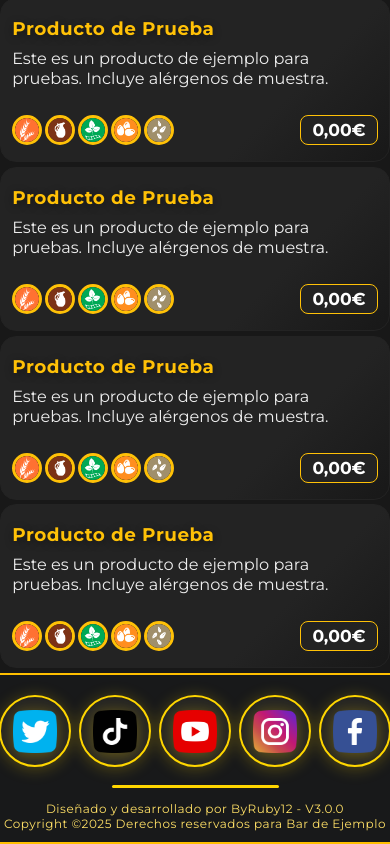
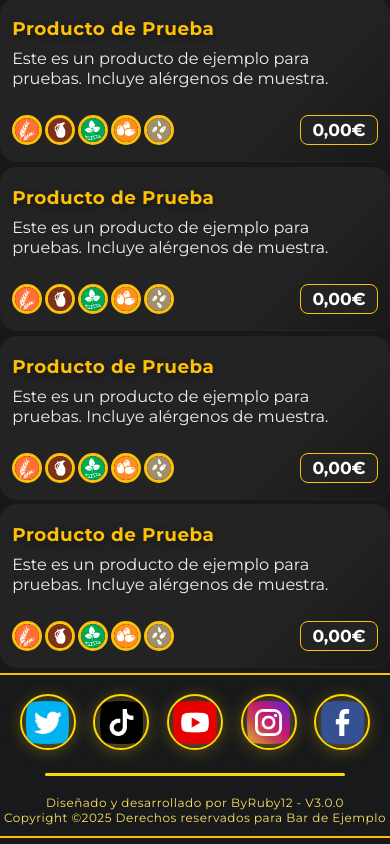
Before and after one commit to ByRuby12/CartaWebVersiones, a plain HTML site: page V3-Alergenos/index.html in a window 390 px wide. Shown: the part 387-1231 px from the top of the page. Drawn offline with Linux system fonts and the light colour scheme; a web font is replaced by a local one.

Commit message:
Update style.css

```diff
--- a/V3-Alergenos/estilos/style.css
+++ b/V3-Alergenos/estilos/style.css
@@ -590,7 +590,7 @@ header {
   gap: 0.3rem;
   padding: 0.2rem 0.2rem 0.1rem 0.2rem;
 }
-@media (max-width: 600px) {
+@media (max-width: 900px) {
   .sticky-header {
     min-height: 44px;
     padding: 0.08rem 0 0.08rem 0;
@@ -682,7 +682,7 @@ header {
 }
 
 /* Responsive */
-@media (max-width: 600px) {
+@media (max-width: 900px) {
   .contacto-section.contacto-simple {
     max-width: 99vw;
     padding: 1rem 0.1rem 1rem 0.1rem;
@@ -878,7 +878,7 @@ header {
   color: var(--color-contact-btn-contactar-hover-text);
   box-shadow: 0 4px 18px var(--color-contact-btn-contactar-hover-shadow);
 }
-@media (max-width: 600px) {
+@media (max-width: 900px) {
   .btn-contactar {
     font-size: 1.01rem;
     padding: 0.6rem 1.2rem;
@@ -908,7 +908,7 @@ header {
   border: 1.5px solid var(--color-btn-reseña-hover-border);
   box-shadow: 0 4px 18px var(--color-btn-reseña-hover-shadow);
 }
-@media (max-width: 600px) {
+@media (max-width: 900px) {
   .btn-reseña-google {
     font-size: 1.01rem;
     padding: 0.6rem 1.2rem;
@@ -937,7 +937,7 @@ body, html {
     overflow-x: auto !important;
   }
 }
-@media (max-width: 600px) {
+@media (max-width: 900px) {
   .nav-scroll-wrapper {
     scrollbar-width: none !important;
   }
@@ -1069,37 +1069,10 @@ body, html {
     gap: 1.1rem;
   }
   .footer-social-link {
-    width: 3.2rem;
-    height: 3.2rem;
-    min-width: 3.2rem;
-    min-height: 3.2rem;
-  }
-  .footer-social-icon {
-    width: 1.7rem;
-    height: 1.7rem;
-  }
-  .footer-divider {
-    width: 90vw;
-    max-width: 220px;
-    margin: 0.7rem auto 0.7rem auto;
-  }
-}
-@media (max-width: 600px) {
-  .footer-main {
-   padding: 5px 0px 0px 0px;
-  }
-  .footer-social-row {
-    gap: 0.7rem;
-    padding: 15px 0 0.2rem 0;
-  }
-  .footer-social-icons {
-    gap: 0.5rem;
-  }
-  .footer-social-link {
-    width: 4.5rem;
-    height: 4.5rem;
-    min-width: 4.5rem;
-    min-height: 4.5rem;
+    width: 3.5rem;
+    height: 3.5rem;
+    min-width: 3.5rem;
+    min-height: 3.5rem;
     border-width: 2px;
   }
   .footer-social-icon {
@@ -1107,9 +1080,34 @@ body, html {
     height: 2.7rem;
   }
   .footer-divider {
-    width: 98vw;
-    max-width: 167px;
-    margin: 15px auto 0.3rem auto;
+    width: 90vw;
+    max-width: 300px;
+    margin: 0.7rem auto 0.7rem auto;
+  }
+  .footer-derechos {
+    font-size: 12px;
+  }
+}
+@media (max-width: 600px) {
+  .footer-social-row {
+    gap: 1.2rem;
+    padding: 1.2rem 0 0.7rem 0;
+  }
+  .footer-social-link {
+    width: 3.5rem;
+    height: 3.5rem;
+    min-width: 3.5rem;
+    min-height: 3.5rem;
+    border-width: 2px;
+  }
+  .footer-social-icon {
+    width: 2.7rem;
+    height: 2.7rem;
+  }
+  .footer-divider {
+    width: 90vw;
+    max-width: 300px;
+    margin: 0.7rem auto 0.7rem auto;
   }
   .footer-derechos {
     font-size: 12px;
```
